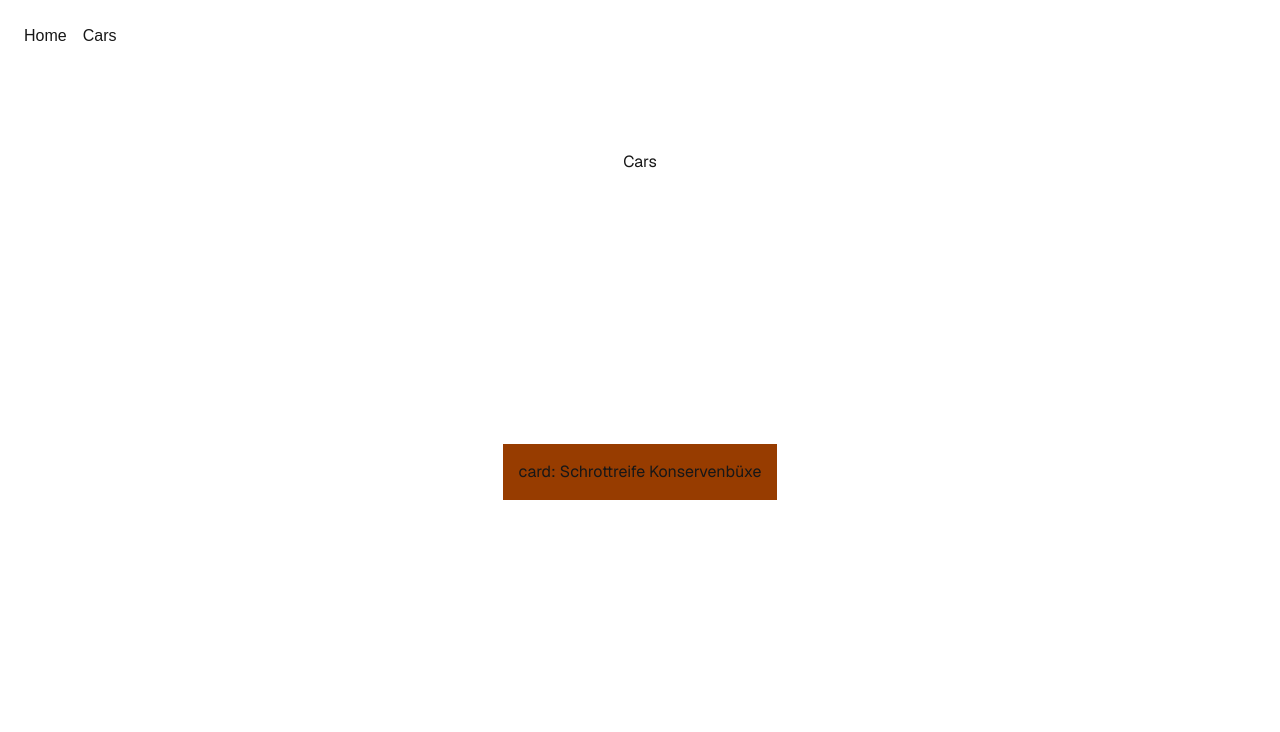
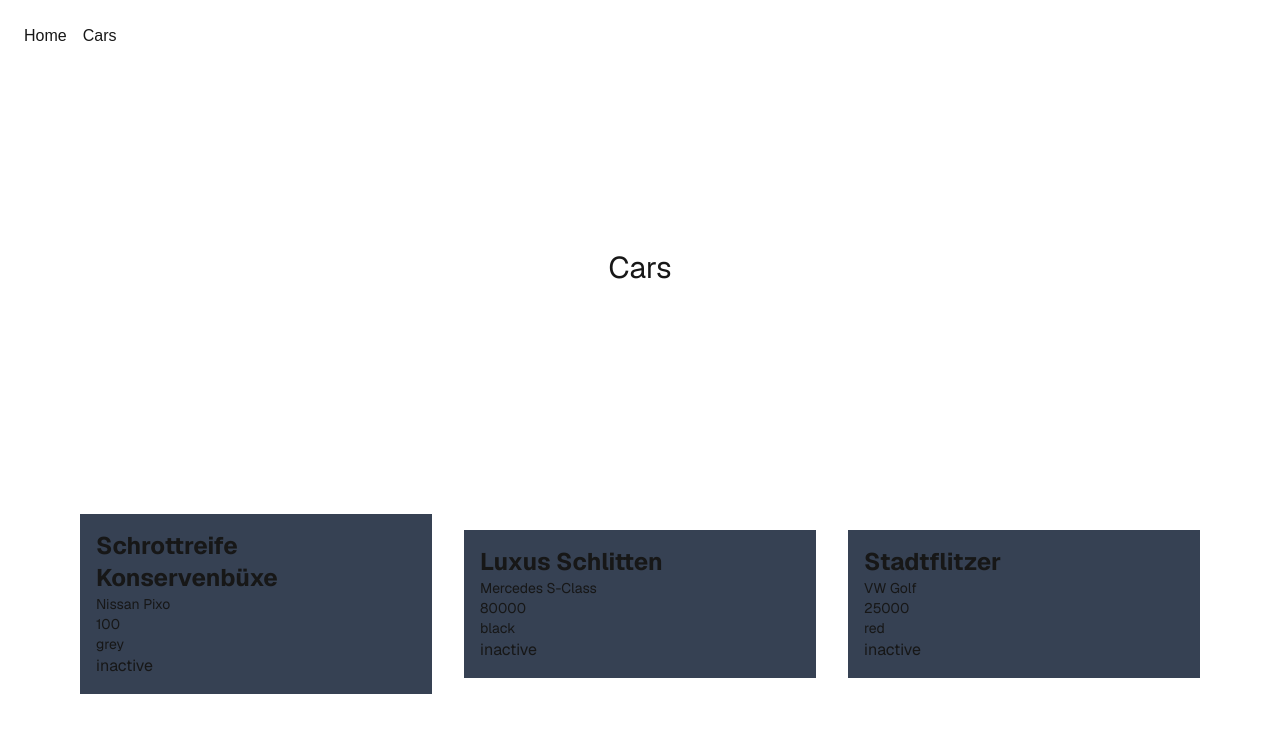
Before and after one commit to NateGantioler/SWP_5cWI_Web, a Next.js app in the folder react/: page /cars in a window 1280 px wide. Shown: the top 732 px of the page. Built offline with nearby package versions, Linux system fonts and the light colour scheme.

Commit message:
React video 3 & 4

```diff
--- a/react/app/cars/page.tsx
+++ b/react/app/cars/page.tsx
@@ -1,7 +1,8 @@
-import Card from "../components/cars/card";
+import CarList from "../components/cars/carList";
 import { Car } from "../lib/types/types";
 
-const car: Car = {
+const cars: Car[] = [
+    {
         name: "Schrottreife Konservenbüxe",
         type: "Nissan Pixo",
         price: 100,
@@ -11,13 +12,33 @@ const car: Car = {
             power: 100,
             fuel: "Diesel",
         }
+    },
+    {
+        name: "Luxus Schlitten",
+        type: "Mercedes S-Class",
+        price: 80000,
+        color: "black",
+        isDamaged: false,
+        motor: {
+            power: 450,
+            fuel: "Gasoline",
         }
+    },
+    {
+        name: "Stadtflitzer",
+        type: "VW Golf",
+        price: 25000,
+        color: "red",
+        isDamaged: false,
+        motor: {
+            power: 150,
+            fuel: "Hybrid",
+        }
+    }
+]
 
 export default function CarsPage() {
   return (
-    <div className="grid grid-rows-[20px_1fr_20px] items-center justify-items-center min-h-screen p-8 pb-20 gap-16 sm:p-20 font-[family-name:var(--font-geist-sans)]">
-        <h1>Cars</h1>
-        <Card car={car}/>
-    </div>
+    <CarList cars={cars}/>
   );
 }
--- /dev/null
+++ b/react/app/components/cars/carList.tsx
@@ -0,0 +1,18 @@
+import React from 'react'
+import { Car } from '../../lib/types/types';
+import Card from './card';
+
+type Props = {
+    cars: Car[];
+}
+
+export default function carList({cars}: Props) {
+  return (
+    <div className="grid grid-cols-1 md:grid-cols-2 lg:grid-cols-3 gap-8 items-center min-h-screen p-8 pb-20 sm:p-20 font-[family-name:var(--font-geist-sans)]">
+        <h1 className="col-span-full text-center text-3xl">Cars</h1>
+        {cars.map((car) => (
+            <Card key={car.name} car={car}/>
+        ))}
+    </div>
+  )
+}
--- a/react/app/components/cars/card.tsx
+++ b/react/app/components/cars/card.tsx
@@ -1,4 +1,5 @@
-import React from 'react'
+"use client"
+import React, { useState } from 'react'
 import { Car } from '../../lib/types/types';
 
 type Props = {
@@ -6,7 +7,17 @@ type Props = {
 }
 
 export default function Card({ car }: Props) {
-  return (
-    <div className=" bg-amber-800 p-4">card: {car.name}</div>
+    const [isActive, setIsActive] = useState(false);
+    return (
+    <div
+        className={`p-4 cursor-pointer ${isActive ? `bg-amber-800` : 'bg-gray-700'}`}
+        onClick={() => setIsActive(!isActive)}
+    >
+        <h2 className="text-2xl font-bold">{car.name}</h2>
+        <p className="text-sm">{car.type}</p>
+        <p className="text-sm">{car.price}</p>
+        <p className="text-sm">{car.color}</p>
+        {isActive ? "active" : "inactive"}
+    </div>
   )
 }
```
Lines whose indentation alone changed are shown as unchanged.
